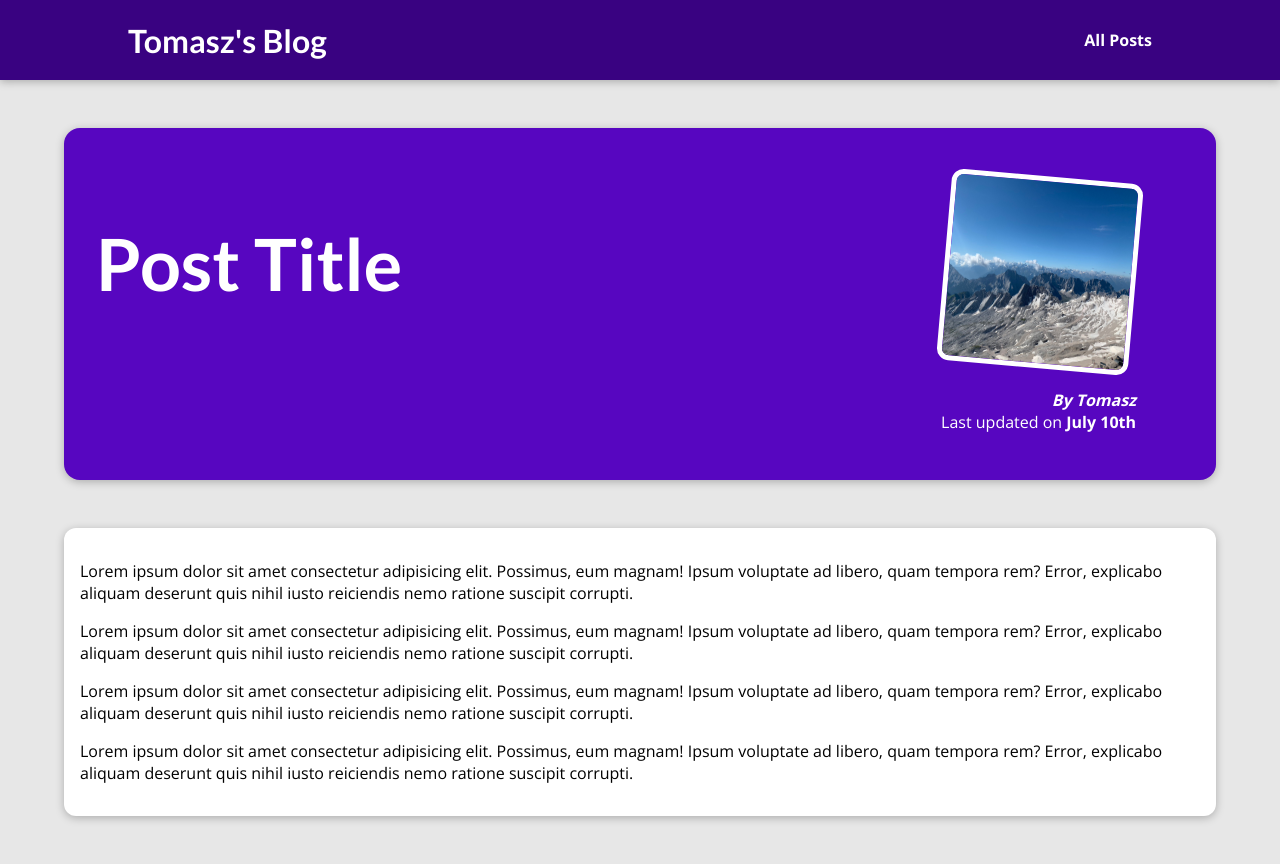
After one commit to tomaszpuzio/my_site, a Django app: template blog/templates/blog/post-detail.html in a window 1280 px wide. The commit adds this page. Run offline with Django 3.2, Linux system fonts and the light colour scheme; the template is opened without the code that fills it, so the values that code supplies are empty.

Commit message:
add single post

```diff
--- /dev/null
+++ b/blog/static/blog/post-detail.css
@@ -0,0 +1,62 @@
+body {
+    background-color: #e7e7e7;
+  }
+
+  #main-navigation {
+    background-color: #390281;
+    box-shadow: 0 2px 8px rgba(0, 0, 0, 0.25);
+  }
+
+  #summary {
+    margin: 8rem auto 3rem auto;
+    padding: 2rem;
+    width: 90%;
+    max-width: 90rem;
+    border-radius: 16px;
+    background-color: #5706c0;
+    position: relative;
+    box-shadow: 0 2px 8px rgba(0, 0, 0, 0.25);
+    height: 22rem;
+  }
+
+  #summary h2 {
+    color: white;
+    font-size: 4.5rem;
+  }
+
+  #summary article {
+    position: absolute;
+    top: 2rem;
+    right: 3rem;
+    padding: 1rem 2rem;
+    border-radius: 12px;
+    text-align: right;
+    color: white;
+  }
+
+  #summary article img {
+    width: 12rem;
+    height: 12rem;
+    border-radius: 12px;
+    transform: rotateZ(5deg);
+    border: 5px solid white;
+    margin-bottom: 1rem;
+  }
+
+  #summary address {
+    font-weight: bold;
+  }
+
+  #summary time {
+    font-weight: bold;
+  }
+
+  main {
+    width: 90%;
+    max-width: 90rem;
+    margin: 3rem auto;
+    background-color: white;
+    padding: 1rem;
+    border-radius: 12px;
+    box-shadow: 0 2px 8px rgba(0, 0, 0, 0.25);
+  }
--- a/blog/templates/blog/includes/post.html
+++ b/blog/templates/blog/includes/post.html
@@ -2,7 +2,7 @@
 
 <li>
     <article class="post">
-        <a hef="">
+        <a href="{% url "post-detail-page" slug="the-mountains" %}">
             <img src="{% static "blog/images/mountains.jpg"%}" alt="Mountain Hiking" />
             <div class="post__content">
                 <h3>Mountain Hiking</h3>
--- /dev/null
+++ b/blog/templates/blog/post-detail.html
@@ -0,0 +1,51 @@
+{% extends "base.html" %}
+{% load static%}
+
+{% block title %}
+    This Post Title
+{% endblock %}
+
+{% block css_files %}
+    <link rel="stylesheet" href="{% static "blog/index.css" %}">
+    <link rel="stylesheet" href="{% static "blog/post-detail.css" %}">
+{% endblock %}
+
+{% block content %}
+    <section id="summary">
+        <h2>Post Title</h2>
+        <article>
+            <img src="{% static "blog/images/mountains.jpg" %}" alt="Post Title" />
+            <address>By Tomasz</address>
+            <div>
+                Last updated on <time>July 10th</time>
+            </div>
+        </article>
+    </section>
+
+    <main>
+        <p>
+            Lorem ipsum dolor sit amet consectetur adipisicing elit.
+            Possimus, eum magnam! Ipsum voluptate ad libero, quam tempora rem?
+            Error, explicabo aliquam deserunt quis nihil iusto reiciendis nemo
+            ratione suscipit corrupti.
+        </p>
+        <p>
+            Lorem ipsum dolor sit amet consectetur adipisicing elit.
+            Possimus, eum magnam! Ipsum voluptate ad libero, quam tempora rem?
+            Error, explicabo aliquam deserunt quis nihil iusto reiciendis nemo
+            ratione suscipit corrupti.
+        </p>
+        <p>
+            Lorem ipsum dolor sit amet consectetur adipisicing elit.
+            Possimus, eum magnam! Ipsum voluptate ad libero, quam tempora rem?
+            Error, explicabo aliquam deserunt quis nihil iusto reiciendis nemo
+            ratione suscipit corrupti.
+        </p>
+        <p>
+            Lorem ipsum dolor sit amet consectetur adipisicing elit.
+            Possimus, eum magnam! Ipsum voluptate ad libero, quam tempora rem?
+            Error, explicabo aliquam deserunt quis nihil iusto reiciendis nemo
+            ratione suscipit corrupti.
+        </p>
+    </main>
+{% endblock %}
--- a/blog/views.py
+++ b/blog/views.py
@@ -8,5 +8,5 @@ def starting_page(request):
 def posts(request):
     return render(request, "blog/all-posts.html")
 
-def post_detail(request):
-    pass
+def post_detail(request, slug):
+    return render(request, "blog/post-detail.html")
--- a/templates/base.html
+++ b/templates/base.html
@@ -12,9 +12,9 @@
 </head>
 <body>
 <header id="main-navigation">
-    <h1><a href="">Tomasz's Blog</a></h1>
+    <h1><a href="{% url "starting-page" %}">Tomasz's Blog</a></h1>
     <nav>
-        <a href="">All Posts</a>
+        <a href="{% url "posts-page" %}">All Posts</a>
     </nav>
 </header>
 {% block content %}
```
